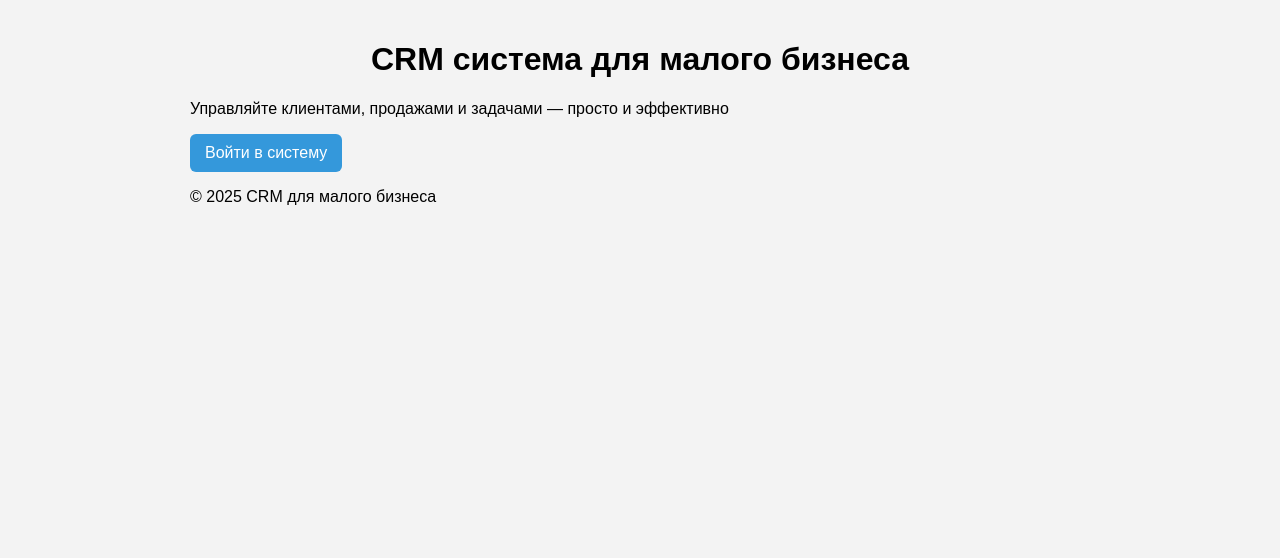
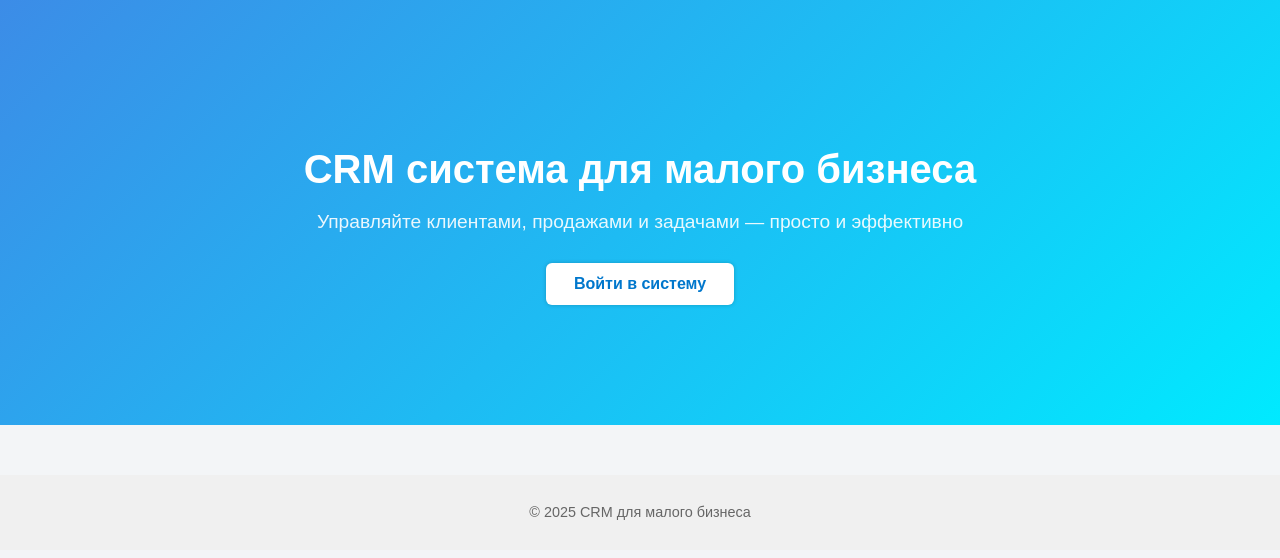
Before and after one commit to tymou282/crm-frn, a website: page index.html in a window 1280 px wide. Drawn offline with Linux system fonts and the light colour scheme.

Commit message:
style.css

```diff
--- a/css/style.css
+++ b/css/style.css
@@ -1,39 +1,43 @@
 body {
     font-family: Arial, sans-serif;
+    margin: 0;
+    background: #f3f5f7;
+    color: #333;
+}
+
+/* Hero-блок */
+.header {
+    text-align: center;
+    padding: 100px 20px;
+    background: linear-gradient(135deg, #3c8ce7, #00eaff);
+    color: #fff;
+}
+
+.title {
+    font-size: 2.5rem;
+    margin-bottom: 10px;
+}
+
+.subtitle {
+    font-size: 1.2rem;
+    margin-bottom: 30px;
+    opacity: 0.9;
+}
+
+/* Контейнер для внутреннего контента */
+.container {
     max-width: 900px;
     margin: 0 auto;
     padding: 20px;
-    background: #f3f3f3;
 }
 
-h1, h2 {
-    text-align: center;
-}
-
+/* Карточки */
 .card {
     background: white;
     padding: 15px;
     border-radius: 8px;
     margin-bottom: 20px;
     box-shadow: 0 0 5px #ccc;
-}
-
-input, textarea {
-    width: 100%;
-    padding: 10px;
-    margin: 8px 0;
-    border-radius: 6px;
-    border: 1px solid #ccc;
-}
-
-.btn {
-    display: inline-block;
-    padding: 10px 15px;
-    background: #3498db;
-    color: white;
-    border-radius: 6px;
-    text-decoration: none;
-    cursor: pointer;
 }
 
 .client, .task-item {
@@ -44,6 +48,53 @@ input, textarea {
     box-shadow: 0 0 3px #bbb;
 }
 
+/* Поля ввода */
+input, textarea {
+    width: 100%;
+    padding: 10px;
+    margin: 8px 0;
+    border-radius: 6px;
+    border: 1px solid #ccc;
+}
+
+/* Кнопка */
+.btn {
+    display: inline-block;
+    padding: 12px 28px;
+    background: #ffffff;
+    color: #0077cc;
+    border-radius: 6px;
+    text-decoration: none;
+    cursor: pointer;
+    font-weight: bold;
+    transition: 0.2s;
+    box-shadow: 0 0 4px rgba(0,0,0,0.2);
+}
+
+.btn:hover {
+    background: #e6f2ff;
+}
+
+/* Кнопка удаления */
 button.delete {
     background: red;
+    color: white;
+    border: none;
+    padding: 8px 12px;
+    border-radius: 5px;
+    cursor: pointer;
 }
+
+button.delete:hover {
+    background: #cc0000;
+}
+
+/* Футер */
+.footer {
+    text-align: center;
+    padding: 15px 0;
+    font-size: 0.9rem;
+    color: #666;
+    background: #f0f0f0;
+    margin-top: 50px;
+}
```
